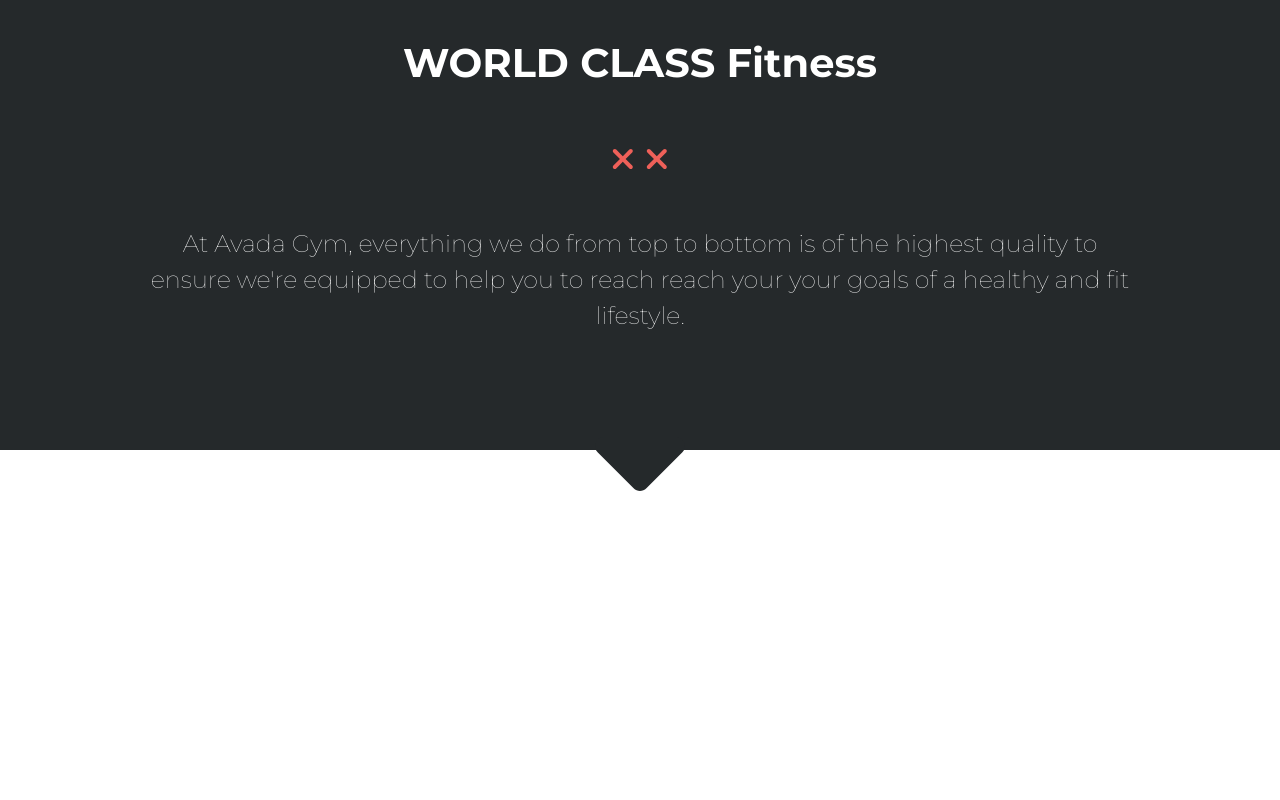
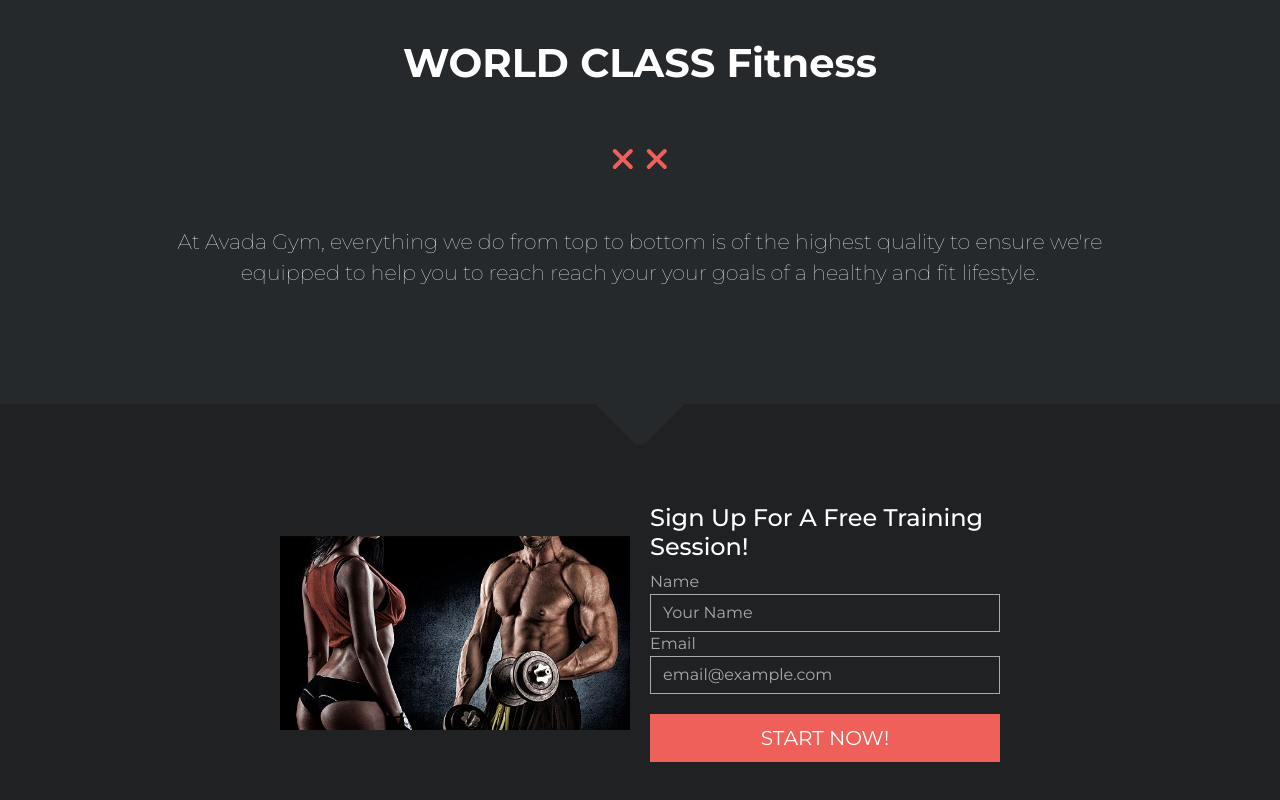
Before and after one commit to azizafarooq/proj-html-vuejs, a Vue app: page / in a window 1280 px wide. Shown: the part 865-1665 px from the top of the page. Before the commit the page ends 1365 px from the top, so only its background shows below. Built offline with nearby package versions, Linux system fonts and the light colour scheme.

Commit message:
feat: AppSignUp

```diff
--- a/src/App.vue
+++ b/src/App.vue
@@ -2,6 +2,7 @@
 import AppHeader from './components/AppHeader.vue';
 import AppMain from './components/AppMain.vue';
 import AppFooter from './components/AppFooter.vue';
+import AppSignup from './components/AppSignup.vue';
 
 export default {
   data() {
@@ -9,12 +10,13 @@
     }
   },
 
-  components: { AppHeader, AppMain, AppFooter }
+  components: { AppHeader, AppSignup, AppMain, AppFooter }
 }
 </script>
 
 <template>
   <AppHeader></AppHeader>
+  <AppSignup></AppSignup>
   <AppMain></AppMain>
   <AppFooter></AppFooter>
 </template>
--- a/src/components/AppHeader.vue
+++ b/src/components/AppHeader.vue
@@ -69,8 +69,6 @@
             you to reach reach your your goals of a healthy and fit lifestyle. </p>
         <font-awesome-icon class="sortDown" :icon="['fas', 'sort-down']" style="color: #25292b;" />
     </div>
-
-    <!--Inserire freccetta verso il basso-->
 </template>
 
 <style lang="scss" scoped>
@@ -140,7 +138,7 @@
 
     p {
         font-weight: lighter;
-        font-size: 1.5rem;
+        font-size: 1.3rem;
 
     }
 
--- /dev/null
+++ b/src/components/AppSignup.vue
@@ -0,0 +1,68 @@
+
+
+<template>
+    <section>
+        <div class="container">
+            <img src="/Images/home_img-compressor.jpg" alt="">
+            <div class="signUp">
+                <h4>Sign Up For A Free Training Session!</h4>
+                <!--Inserire il v-model-->
+                <form>
+                    <div class="form-group">
+                        <label for="exampleInputEmail1">Name</label>
+                        <input type="text" class="form-control" id="exampleInputEmail1" placeholder="Your Name">
+                    </div>
+                    <div class="form-group">
+                        <label for="exampleInputPassword1">Email</label>
+                        <input type="email" class="form-control" id="exampleInputPassword1" placeholder="email@example.com">
+                    </div>
+                    <button type="button" class="btn btn-secondary btn-lg btn-block">START NOW!</button>
+                </form>
+            </div>
+        </div>
+    </section>
+</template>
+
+<style lang="scss" scoped>
+section {
+    background-color: hsl(210deg 6.06% 12.94%);
+    color: white;
+
+    .container {
+        padding: 100px;
+        display: flex;
+        justify-content: center;
+        align-items: center;
+        gap: 20px;
+
+        img,
+        .signUp {
+            width: calc(50% - 100px - 20px);
+        }
+
+        label {
+            color: hsl(0deg 0.58% 66.47%);
+        }
+
+        input {
+            border-radius: 0;
+            border: 1px solid hsl(0deg 0.58% 66.47%);
+            background-color: hsl(210deg 6.06% 12.94%);
+            color: white;
+        }
+
+        ::placeholder {
+            color: hsl(0deg 0.58% 66.47%);
+        }
+
+        button {
+            margin-top: 20px;
+            background-color: #ee6059;
+            border-radius: 0;
+            border: 1px solid #ee6059;
+            color: white;
+            width: 100%;
+        }
+    }
+}
+</style>
```
